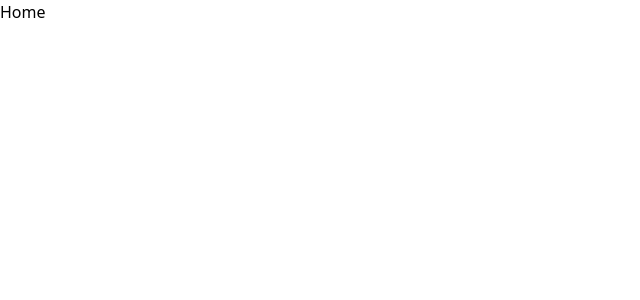
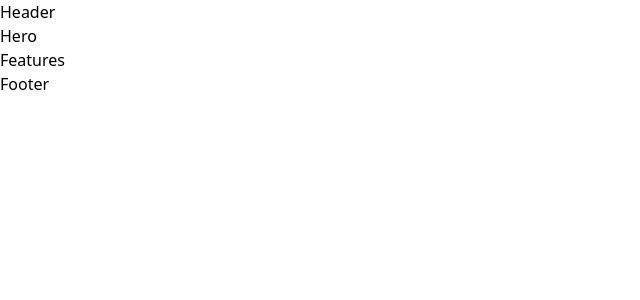
Before and after one commit to Atom-Atharva/SecurKey, a React (Create React App) app: page / in a window 1280 px wide. Shown: the top 300 px of the page, without its empty margins (0-640 px from the left). Built offline with nearby package versions, Linux system fonts and the light colour scheme.

Commit message:
Home Page Structuring

```diff
--- /dev/null
+++ b/src/components/Features.js
@@ -0,0 +1,7 @@
+import React from "react";
+
+const Features = () => {
+    return <div>Features</div>;
+};
+
+export default Features;
--- /dev/null
+++ b/src/components/Footer.js
@@ -0,0 +1,7 @@
+import React from "react";
+
+const Footer = () => {
+    return <div>Footer</div>;
+};
+
+export default Footer;
--- /dev/null
+++ b/src/components/Header.js
@@ -0,0 +1,7 @@
+import React from "react";
+
+const Header = () => {
+    return <div>Header</div>;
+};
+
+export default Header;
--- /dev/null
+++ b/src/components/Hero.js
@@ -0,0 +1,7 @@
+import React from "react";
+
+const Hero = () => {
+    return <div>Hero</div>;
+};
+
+export default Hero;
--- a/src/components/Home.js
+++ b/src/components/Home.js
@@ -1,7 +1,18 @@
 import React from "react";
+import Header from "./Header";
+import Hero from "./Hero";
+import Features from "./Features";
+import Footer from "./Footer";
 
 const Home = () => {
-    return <div>Home</div>;
+    return (
+        <div>
+            <Header />
+            <Hero />
+            <Features />
+            <Footer />
+        </div>
+    );
 };
 
 export default Home;
--- a/src/components/Login.js
+++ b/src/components/Login.js
@@ -28,7 +28,7 @@ const Login = () => {
                 <img
                     className="w-full h-full object-cover"
                     src="./SVG/loginimage.svg"
-          alt="Login image"
+                    alt="Login"
                 />
             </div>
             <div className="w-6/12">
@@ -48,7 +48,8 @@ const Login = () => {
                         <h2 className="text-4xl">Hello</h2>
                         <h2 className="text-4xl">Welcome Again !!</h2>
                         <h2 className="text-3xl mt-10">
-              <span className="font-['pacifico']">Login</span> to your account.
+                            <span className="font-['pacifico']">Login</span> to
+                            your account.
                         </h2>
                         <div className="w-full h-full mt-8 ">
                             <div>
```
Also changed, not shown: 1 other file (tests, documents, lock files or other folders). Lines whose indentation alone changed are shown as unchanged.
